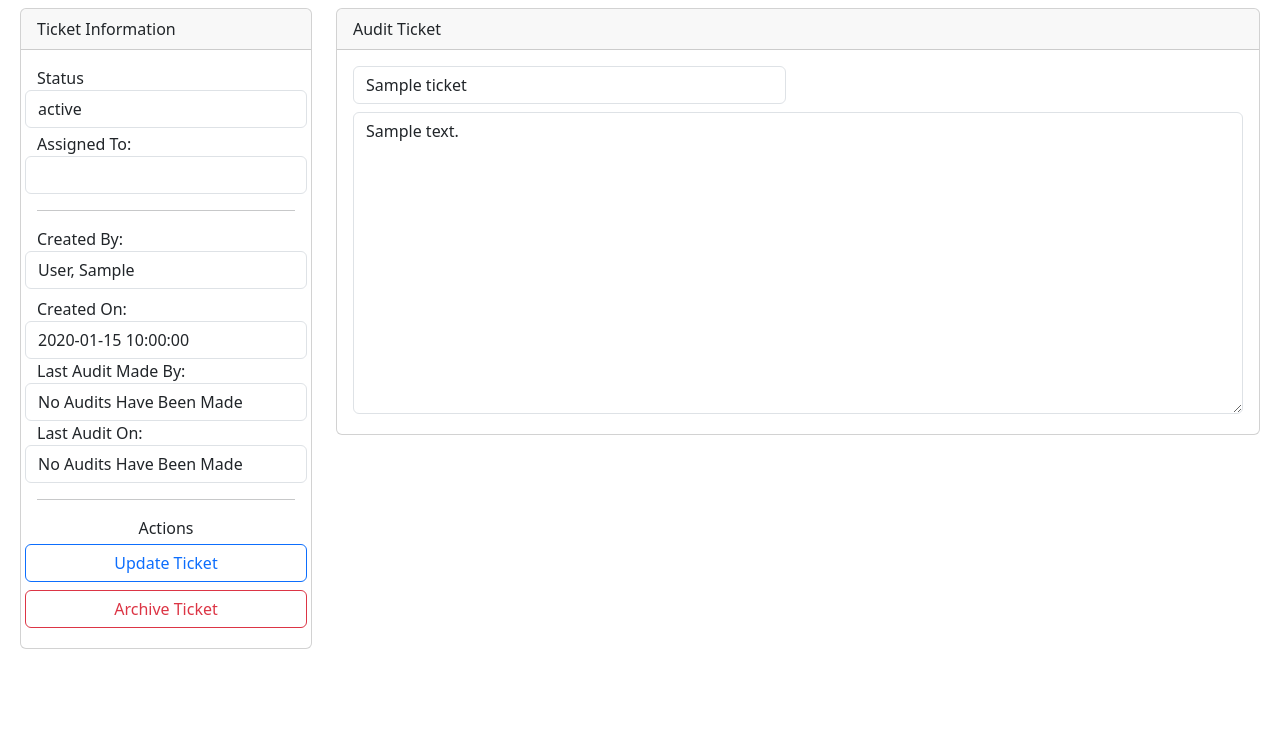
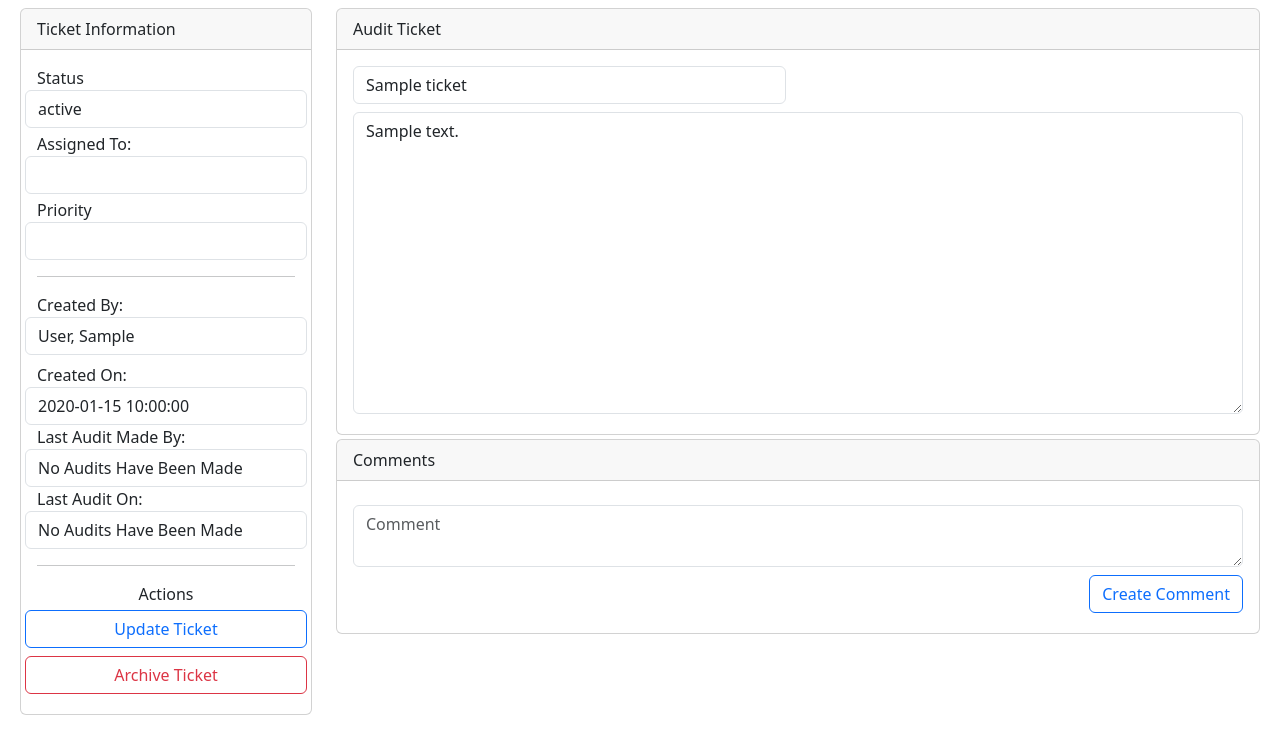
Before and after one commit to Jrfarl/senior_project_2022, a PHP site: page /ticket/audit.php?TID=1 in a window 1280 px wide. Shown: the part 56-800 px from the top of the page. Run offline with PHP 8.4, Linux system fonts and the light colour scheme; the visitor is signed in with stand-in values (Sample User, id 1); tables that the repository leaves empty hold one stand-in row (values such as "Sample post"); lists and menus that the app fills with data are empty; some libraries are stand-ins or nearby versions.

Commit message:
Clean up code

```diff
--- a/class/_notes/dwsync.xml
+++ b/class/_notes/dwsync.xml
@@ -6,7 +6,7 @@
 <file name="user_struct.php" server="seniorproj.gabeharman.com//var/www/html/" local="133100130420000000" remote="133100130420000000" Dst="2" />
 <file name="config.php" server="seniorproj.gabeharman.com//var/www/html/" local="133112090632795705" remote="133112090640000000" Dst="2" />
 <file name="user_group.php" server="seniorproj.gabeharman.com//var/www/html/" local="133118145259429016" remote="133118145260000000" Dst="2" />
-<file name="ticket.php" server="seniorproj.gabeharman.com//var/www/html/" local="133118541304258512" remote="133118541310000000" Dst="2" />
-<file name="comment.php" server="seniorproj.gabeharman.com//var/www/html/" local="133118539585425148" remote="133118539590000000" Dst="2" />
+<file name="ticket.php" server="seniorproj.gabeharman.com//var/www/html/" local="133118660959307387" remote="133118660970000000" Dst="2" />
+<file name="comment.php" server="seniorproj.gabeharman.com//var/www/html/" local="133118654357527801" remote="133118654370000000" Dst="2" />
 <file name="status.php" server="seniorproj.gabeharman.com//var/www/html/" local="133118522851514300" remote="133118522860000000" Dst="2" />
 </dwsync>
--- a/class/comment.php
+++ b/class/comment.php
@@ -7,17 +7,20 @@ class comment{
 	private $Date_Created;
 	private $Created_By_ID;
 
-	function InsertComment($ticketid, $parent_id, $text){
-		$return = $database->query("INSERT INTO `Comments` (Parent_Ticket_ID, Parent_Comment_ID, Comment_Text, Date_Created, Created_By_ID) VALUES (?,?,?,?,?)", [$ticketid, $parent_id, $text, date('Y-m-d H:i:s'), $me->GetAttr("User_ID")], false);
+	function InsertComment($ticketid, $parent_id, $text, $commenter_id){
+		global $database;
+		$return = $database->query("INSERT INTO `Comments` (Parent_Ticket_ID, Parent_Comment_ID, Comment_Text, Date_Created, Created_By_ID) VALUES (?,?,?,?,?)", [$ticketid, $parent_id, $text, date('Y-m-d H:i:s'), $commenter_id], false);
 		return $return;
 	}
 
 	function UpdateComment($comment_id, $text){
+		global $database;
 		$return = $database->query("Update `Comments` SET Comment_Text = ? WHERE `Comment_ID` = ?", [$text, $comment_id], false);
 		return $return;
 	}
 
 	function DeleteComment($comment_id){
+		global $database;
 		$return = $database->query("DELETE FROM `Comments` WHERE `Comment_ID` = ?", [$text, $comment_id], false);
 		return $return;
 	}
--- a/class/ticket.php
+++ b/class/ticket.php
@@ -9,6 +9,7 @@ class ticket{
 	private $Date_Created;
 	private $Permissions = [];
 	private $Metadata = [];
+	private $Priority_Level;
 	private $json_fields = ['Metadata', 'Permissions', 'Assigned_To_ID'];
 
 	function __construct($target_id=null){
@@ -44,7 +45,7 @@ class ticket{
 
 	function UpdateTicketAttr($key, $value){
 		global $database;
-		if(isset($this->$key)){
+		if(property_exists($this, $key)){
 			$return = $database->query("UPDATE `Tickets` SET `$key` = ? WHERE `Ticket_ID` = ?", [ $value, $this->Ticket_ID], false);
 			if($return == 1){
 				if(is_array($this->$key)){
@@ -55,9 +56,11 @@ class ticket{
 
 				return true;
 			}else{
+				echo("Returning false");
 				return false;
 			}
 		}
+		echo("Returning null");
 	}
 
 	function ArchiveTicket(){
--- a/ticket/_notes/dwsync.xml
+++ b/ticket/_notes/dwsync.xml
@@ -2,5 +2,5 @@
 <dwsync>
 <file name="create.php" server="seniorproj.gabeharman.com//var/www/html/" local="133118261910000000" remote="133118261910000000" Dst="2" />
 <file name="list.php" server="seniorproj.gabeharman.com//var/www/html/" local="133118540922051642" remote="133118540930000000" Dst="2" />
-<file name="audit.php" server="seniorproj.gabeharman.com//var/www/html/" local="133118538231403121" remote="133118538240000000" Dst="2" />
+<file name="audit.php" server="seniorproj.gabeharman.com//var/www/html/" local="133118658710254745" remote="133118658720000000" Dst="2" />
 </dwsync>
--- a/ticket/audit.php
+++ b/ticket/audit.php
@@ -11,10 +11,15 @@ if(!isset($_GET['TID'])){
 	}
 	$status = new status;
 	$all_statuses = $status->GetAll();
+	$comment = new comment();
+	$comments = $comment->SelectAllByTicket($_GET['TID']);
 }
 $stop = false;
 if(!empty($_POST) && isset($_GET['TID'])){
 	foreach($_POST as $k=>$v){
+		if($k == "new_comment"){
+			$comment->InsertComment($_GET['TID'], null, $v, $me->GetAttr("User_ID"));
+		}else{
 			if(!is_array($v)){
 				if($ticket->GetAttr($k) != $v){
 					$was_success = $ticket->UpdateTicketAttr($k, $v);
@@ -32,7 +37,8 @@ if(!empty($_POST) && isset($_GET['TID'])){
 						$success[] = "Updated ".$k;
 						$ticket->UpdateAuditLog($me);
 					}else{
-					$error[] = "There was an issue updating ".$k;
+						$error[] = "There was an issue updating array ".$k;
+					}
 				}
 			}
 		}
@@ -63,7 +69,13 @@ if(!empty($_POST) && isset($_GET['TID'])){
 						</div>
 						<div class="row mb-1">
 							<span class="col-12">Assigned To:</span>
-							<select name="Assigned_To_ID" class="form-control"></select>
+							<select name="Assigned_To_ID[]" class="form-control"></select>
+						</div>
+						<div class="row mb-1">
+							<span class="col-12">Priority</span>
+							<select name="Priority_Level" class="form-control">
+								<option value="not_implemented"></option>
+							</select>
 						</div>
 				  <hr>
 						<div class="row mb-1">
@@ -104,13 +116,12 @@ if(!empty($_POST) && isset($_GET['TID'])){
 			</div>
 		</div>
 		<div class="col-9">
-			<div class="card">
+			<div class="card mb-1">
 			  <div class="card-header">
 				Audit Ticket
 			  </div>
 			  <div class="card-body">
 					<div class="form">
-						<form action="" method="post">
 						<div class="row mb-1">
 							<div class="col-6">
 								<input class="form-control" placeholder="Title" name="Title" value="<?= $ticket->GetAttr("Title")?>">
@@ -119,7 +130,34 @@ if(!empty($_POST) && isset($_GET['TID'])){
 								<textarea class="form-control" rows="12" readonly placeholder="Explain in as much detail as possible the reason for the ticket"><?= $ticket->GetAttr("Description")?></textarea>
 							</div>
 						</div>
+					</div>
+			  </div>
+			</div>
+
+			<div class="card">
+			  <div class="card-header">
+				Comments
+			  </div>
+			  <div class="card-body">
+					<div class="form">
+						<div class="row mb-1">
+							<?php if(count($comments) == 0 ){?>
+							<div class="row mb-2">
+								<div class="col-12 text-center">There are no active comments</div>
+							</div>
+							<hr>
+							<?php }else{ ?>
+
+							<?php } ?>
+							<form name="ins_comment" method="post" action="">
+							<div class="col-12 mt-2">
+								<textarea class="form-control" rows="2" name="new_comment"  placeholder="Comment"></textarea>
+							</div>
+							<div class="col-12 mt-2">
+								<input type="submit" class="btn btn-outline-primary float-end" value="Create Comment">
+							</div>
 							</form>
+						</div>
 					</div>
 			  </div>
 			</div>
```
Also changed, not shown: 1 other file. Lines whose indentation alone changed are shown as unchanged.
